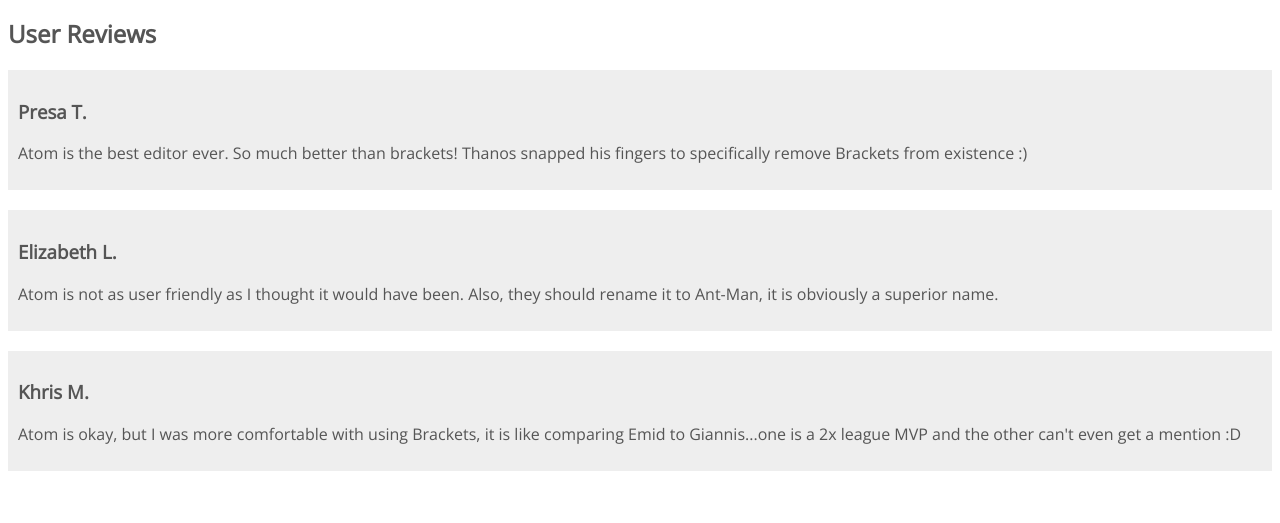
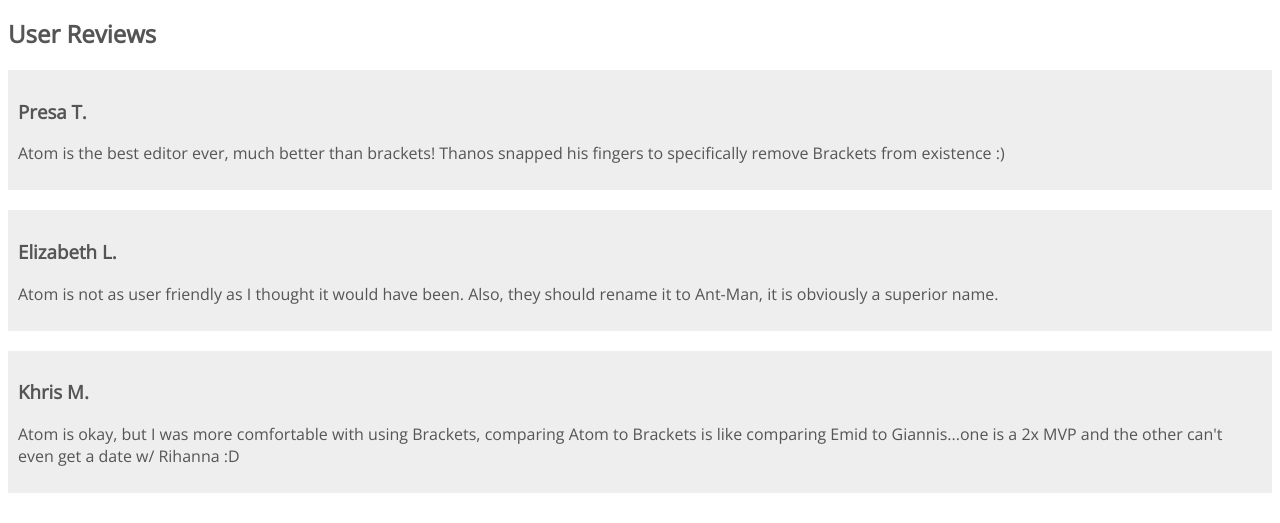
Before and after one commit to itdev160/Presa-Theppanya, a plain HTML site: page activity-3/index.html in a window 1280 px wide. Shown: the part 277-800 px from the top of the page. Drawn offline with nearby package versions, Linux system fonts and the light colour scheme.

Commit message:
Completed Activity 3

```diff
--- a/activity-3/index.html
+++ b/activity-3/index.html
@@ -25,7 +25,7 @@
         <h2>User Reviews</h2>
         <div class="review">
             <h3>Presa T.</h3>
-            <p>Atom is the best editor ever. So much better than brackets! Thanos snapped his fingers to specifically remove Brackets from existence :)</p>
+            <p>Atom is the best editor ever, much better than brackets! Thanos snapped his fingers to specifically remove Brackets from existence :)</p>
         </div>
         <div class="review">
             <h3>Elizabeth L.</h3>
@@ -33,7 +33,7 @@
         </div>
         <div class="review">
             <h3>Khris M.</h3>
-            <p>Atom is okay, but I was more comfortable with using Brackets, it is like comparing Emid to Giannis...one is a 2x league MVP and the other can't even get a mention :D</p>
+            <p>Atom is okay, but I was more comfortable with using Brackets, comparing Atom to Brackets is like comparing Emid to Giannis...one is a 2x MVP and the other can't even get a date w/ Rihanna :D</p>
         </div>
     </main>
     <footer>
```
